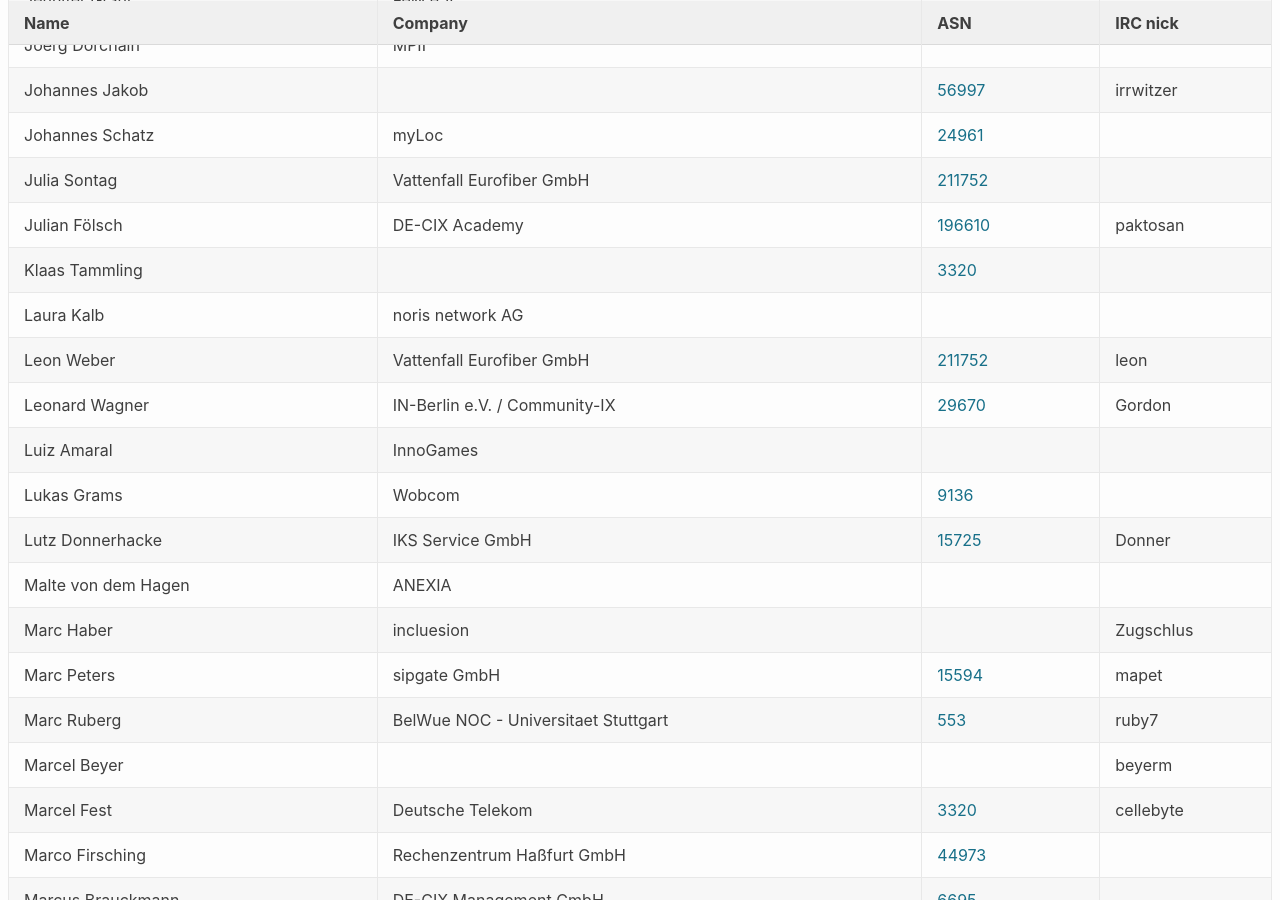
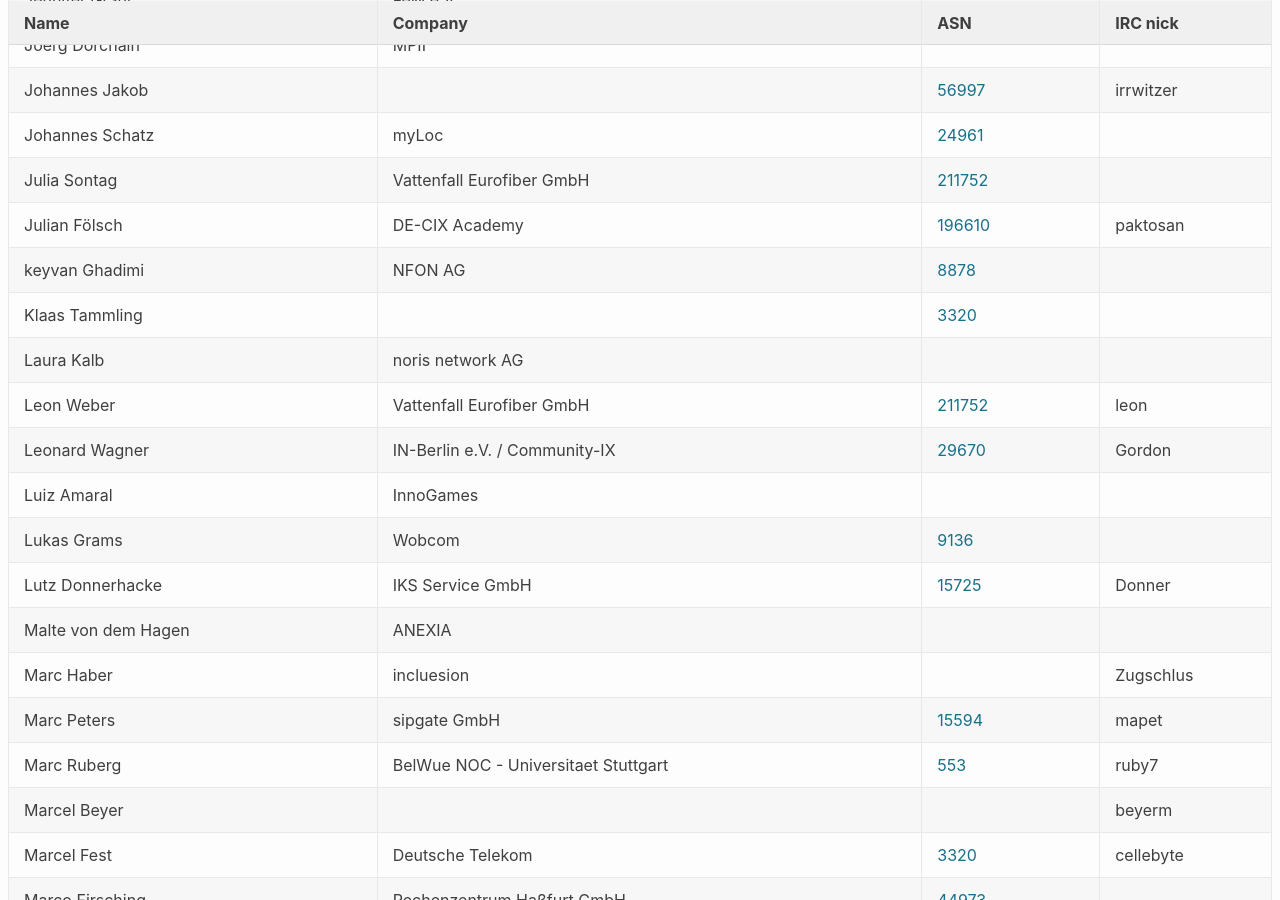
Before and after one commit to denog/pretix-attendeelist, a Jekyll site: the page built from denog14/index.md, in a window 1280 px wide and 900 px high, scrolled down 2404 px. Built offline with Jekyll 4.4.1, drawn with Linux system fonts in a browser that asks for light colours.

Commit message:
Latest data: Thu Sep 29 11:49:12 UTC 2022

```diff
--- a/_data/attendees_denog14_onsite.json
+++ b/_data/attendees_denog14_onsite.json
@@ -328,6 +328,12 @@
     "company": "Vattenfall Eurofiber GmbH",
     "irc": null,
     "asn": "211752"
+  },
+  {
+    "name": "keyvan Ghadimi",
+    "company": "NFON AG",
+    "irc": null,
+    "asn": "8878"
   },
   {
     "name": "Klaas Tammling",
```
